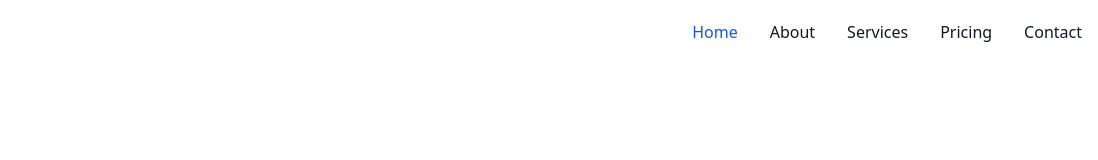
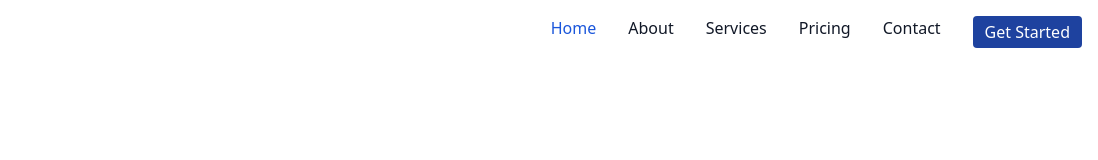
Before and after one commit to makindajack/thib-tisha, a website built with Vite: page index.html in a window 1280 px wide. Shown: the full height of the page, 182-1280 px from the left. Built offline with nearby package versions, Linux system fonts and the light colour scheme; files whose address does not match are found by name.

Commit message:
fix: added get started button

```diff
--- a/index.html
+++ b/index.html
@@ -48,6 +48,7 @@
             <a href="#"
               class="block py-2 pl-3 pr-4 text-gray-900 rounded hover:bg-gray-100 md:hover:bg-transparent md:border-0 md:hover:text-blue-700 md:p-0 dark:text-white md:dark:hover:text-blue-500 dark:hover:bg-gray-700 dark:hover:text-white md:dark:hover:bg-transparent">Contact</a>
           </li>
+          <button class="px-3 py-1 text-white bg-blue-800 rounded">Get Started</button>
         </ul>
       </div>
     </div>
```
